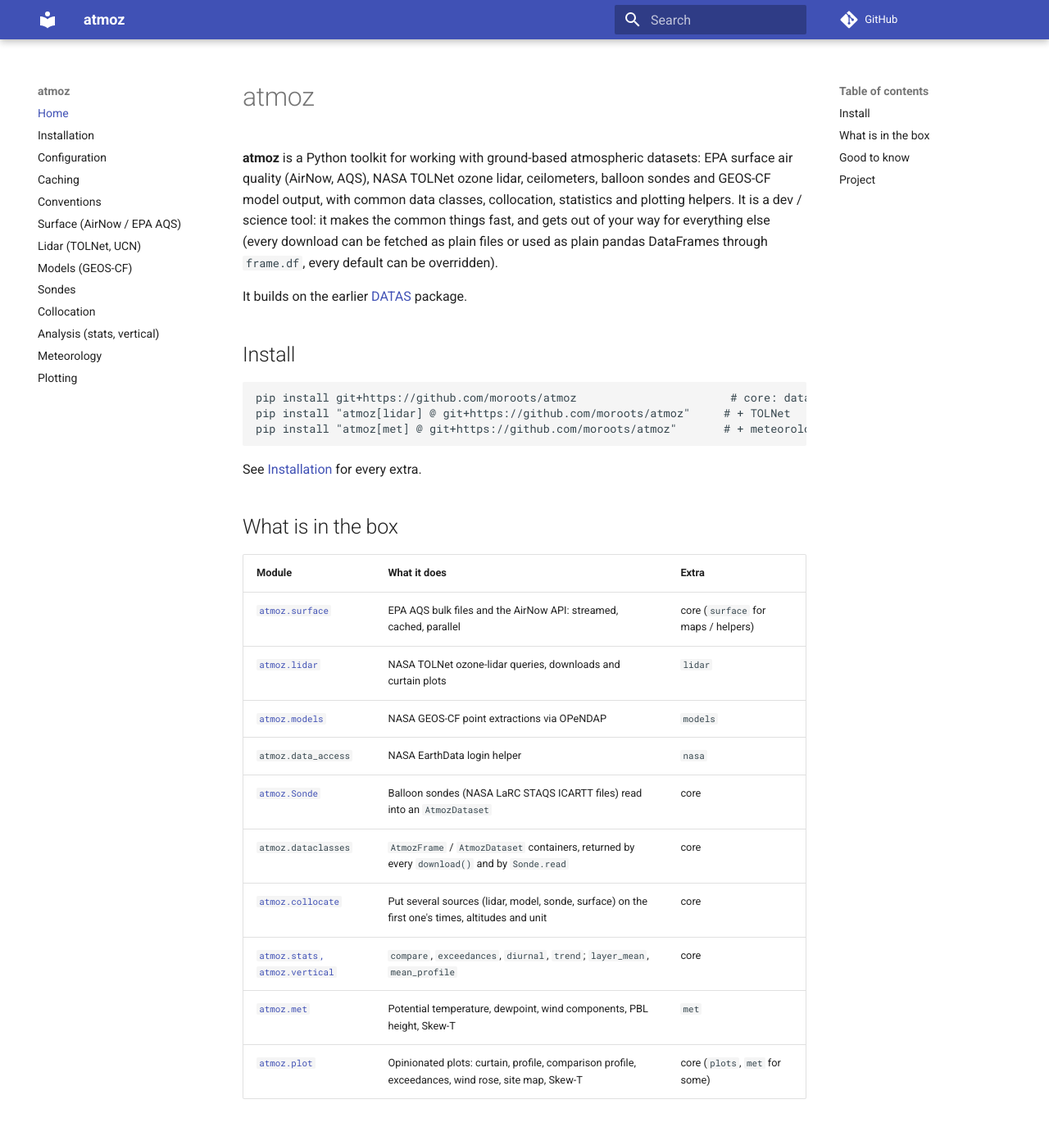
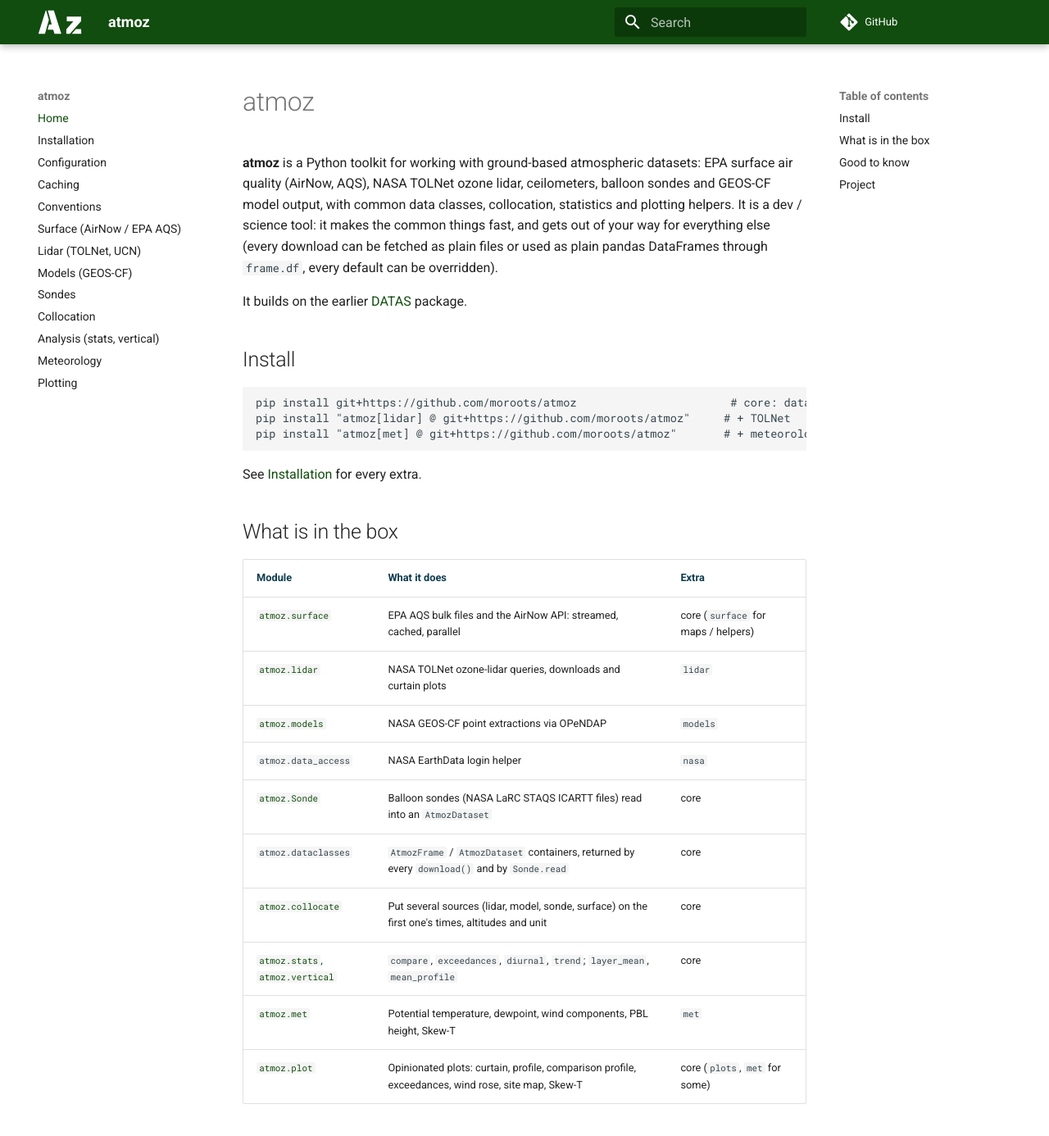
Before and after one commit to moroots/atmoz, an MkDocs documentation site: the page built from docs/index.md, in a window 1280 px wide and 1400 px high. Shown: the top 1386 px of the window at 82% size. Built offline with MkDocs 1.6.1 and Material for MkDocs 9.7.7, drawn with Linux system fonts in a browser that asks for light colours; comment, search, counter and statistics services are not loaded.

Commit message:
Brand: Az logo, favicon and palette for the docs site and README

```diff
--- /dev/null
+++ b/docs/stylesheets/extra.css
@@ -0,0 +1,25 @@
+/* atmoz brand palette. Base colours and alpha from the logo sheet; "on white" is the flattened result for UI use.
+     green   #114d0e  100%               -> primary
+     umber   #4d2e0e   50%  on white ≈ #a69787   (rules, subtle fills)
+     teal    #0e3c4d   80%  on white ≈ #3e6371   -> accent
+     ink     #000000   60%  on white = #666666   (secondary text)
+*/
+:root {
+  --atmoz-green: #114d0e;
+  --atmoz-umber: #4d2e0e;
+  --atmoz-teal: #0e3c4d;
+
+  --md-primary-fg-color: #114d0e;
+  --md-primary-fg-color--light: #3f7a3b;
+  --md-primary-fg-color--dark: #0a3008;
+  --md-primary-bg-color: #ffffff;
+  --md-primary-bg-color--light: rgba(255, 255, 255, 0.7);
+  --md-accent-fg-color: #0e3c4d;
+  --md-accent-fg-color--transparent: rgba(14, 60, 77, 0.1);
+  --md-typeset-a-color: #114d0e;
+}
+
+.md-typeset hr,
+.md-typeset table:not([class]) th { border-color: #a69787; }
+.md-typeset .md-typeset__table th { color: #0e3c4d; }
+.md-header__button.md-logo img { height: 1.5rem; width: auto; }
--- a/mkdocs.yml
+++ b/mkdocs.yml
@@ -5,6 +5,14 @@ docs_dir: docs
 
 theme:
   name: material
+  logo: assets/logo-light.svg
+  favicon: assets/favicon.svg
+  palette:
+    primary: custom
+    accent: custom
+
+extra_css:
+  - stylesheets/extra.css
 
 nav:
   - Home: index.md
```
Also changed, not shown: README.md (+4 -0 lines), docs/assets/favicon.svg (added), docs/assets/logo-light.svg (added), docs/assets/logo.png (added), docs/assets/logo.svg (added).
